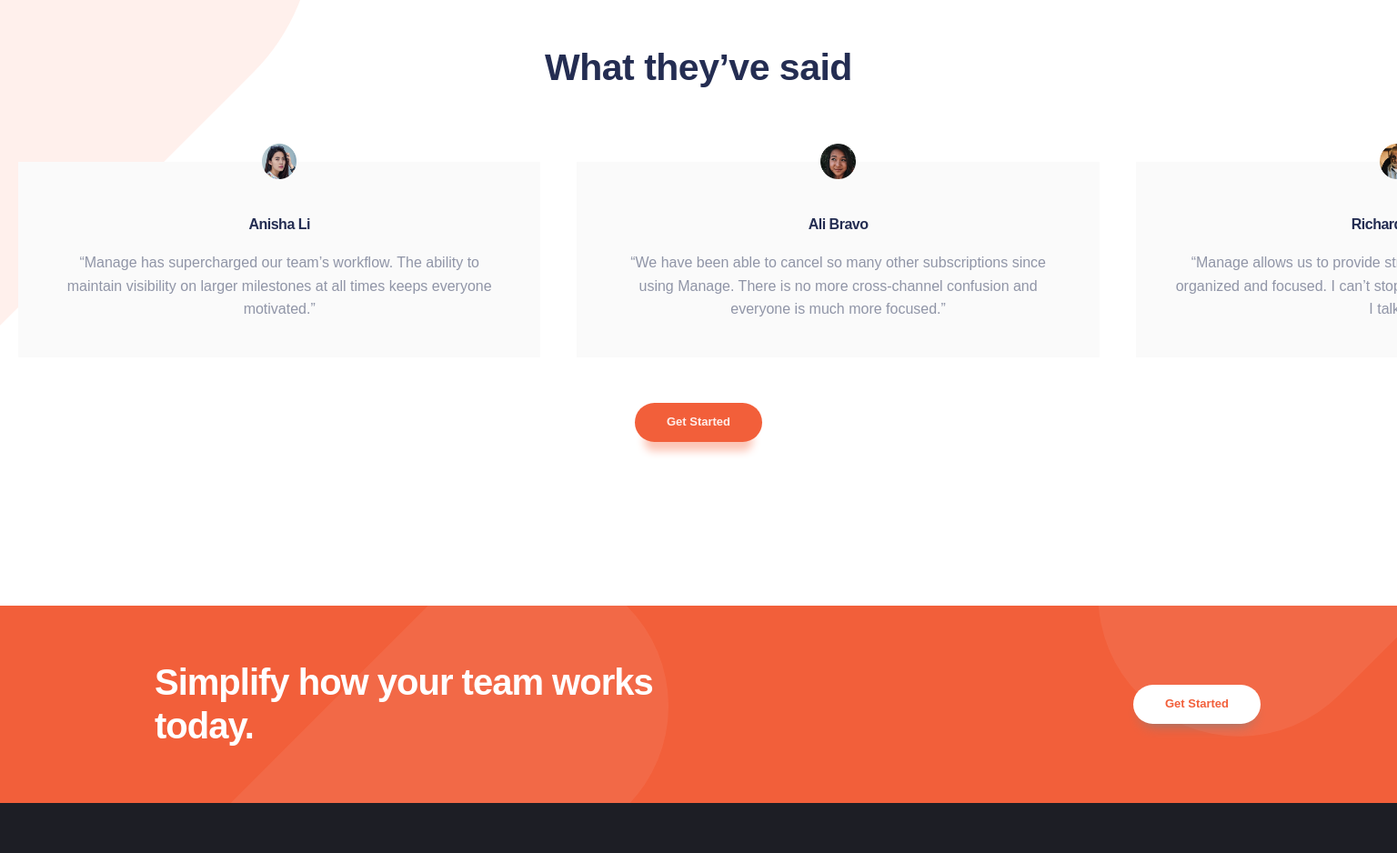
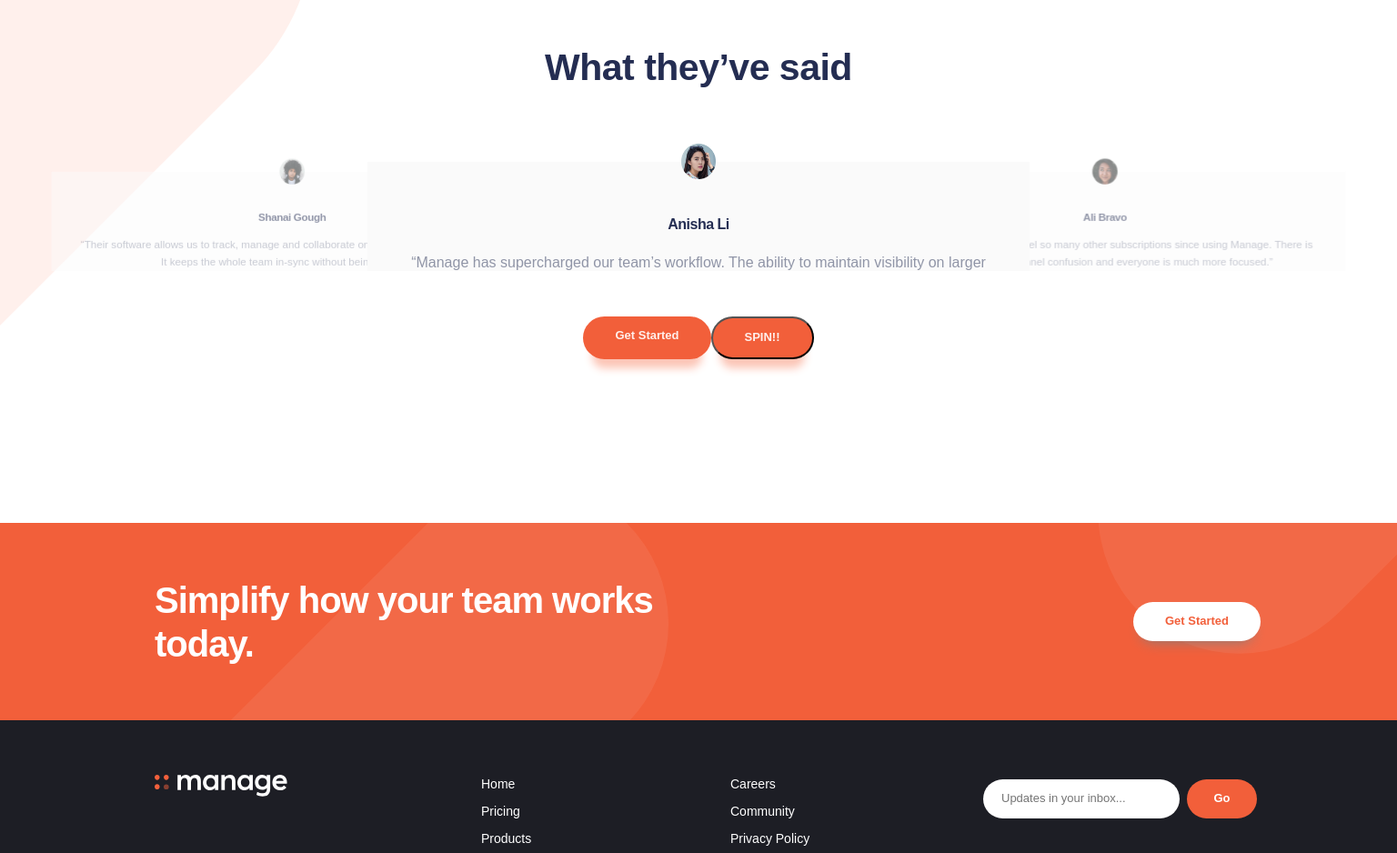
Before and after one commit to Breckles/manage_landing_page, a website: page index.html in a window 1536 px wide. Shown: the part 1377-2315 px from the top of the page at 91% size. Drawn offline with Linux system fonts and the light colour scheme; a web font is replaced by a local one.

Commit message:
began implementing the 3d spinner

```diff
--- a/index.html
+++ b/index.html
@@ -369,6 +369,8 @@
       <div class="buttonContainer">
         <a href="#"
            class="getStartedButton">Get Started</a>
+        <button class="getStartedButton"
+                id="spinButton">SPIN!!</button>
       </div>
     </section>
 
--- a/src/scripts/main.ts
+++ b/src/scripts/main.ts
@@ -1,14 +1,16 @@
-//// Testimonial Indicators ///////////////////////////////////////////////////////
-
 const testimonialsEl = document.querySelector(
   '#testimonials'
 ) as HTMLUListElement;
 
+const testimonials = testimonialsEl.children;
+
+//// Testimonial Indicators for smaller screens only ////////////////////////////
+
+if (window.screen.width < 1350) {
   const testimonialIndicatorsEl = document.querySelector(
     '#testimonialIndicator'
   ) as HTMLUListElement;
 
-const testimonials = testimonialsEl.children;
   const indicators = testimonialIndicatorsEl.children;
 
   let previousActiveBullet = testimonialIndicatorsEl.children[0]
@@ -43,6 +45,7 @@
 
   for (const testimonial of testimonials) {
     observer.observe(testimonial);
+  }
 }
 
 //// Form validation //////////////////////////////////////////////////////////
@@ -119,3 +122,37 @@
     menuOpen = false;
   }
 }
+
+//// 3D Testimonial Spinner for wider screens only ////////////////////////////////
+
+const spinButton = document.querySelector('#spinButton') as HTMLButtonElement;
+
+const orderedTestimonials: HTMLLIElement[] = [];
+
+for (const li of testimonials) {
+  orderedTestimonials.push(<HTMLLIElement>li);
+}
+
+spinButton.addEventListener('click', spinTestimonials);
+
+function spinTestimonials() {
+  console.log(orderedTestimonials);
+
+  orderedTestimonials[0].style.transform =
+    'translateX(-40vw) translateZ(-300px)';
+  orderedTestimonials[0].style.zIndex = '0';
+  orderedTestimonials[0].style.opacity = '0.5';
+
+  orderedTestimonials[1].style.transform = 'translateX(0vw) translateZ(0px)';
+  orderedTestimonials[1].style.zIndex = '2';
+  orderedTestimonials[1].style.opacity = '1';
+
+  orderedTestimonials[2].style.transform =
+    'translateX(40vw) translateZ(-300px)';
+
+  orderedTestimonials[3].style.transform = 'translateX(0) translateZ(-600px)';
+
+  // rotate array elements
+  let temp = orderedTestimonials.shift()!;
+  orderedTestimonials.push(temp);
+}
--- a/src/styles/main.scss
+++ b/src/styles/main.scss
@@ -246,7 +246,8 @@
 
     li {
       min-width: 100%;
-      min-height: 100%;
+      // min-height: 100%;
+      height: 100%;
       padding: 2rem;
 
       scroll-snap-align: center;
@@ -648,8 +649,43 @@
     }
 
     #testimonials {
+      // width: 100rem;
+      height: 20vh;
+      perspective: 800px;
+
+      // overflow-x: hidden;
+
       li {
-        min-width: 40%;
+        --min-width: 50%;
+        position: absolute;
+        min-width: var(--min-width);
+        max-width: var(--min-width);
+        height: 80%;
+        left: calc((100% - var(--min-width)) / 2);
+
+        transition: all 200ms ease-in-out;
+        // transform-origin: 50% 50% -150px;
+      }
+
+      #testimonial1 {
+        transform: translateX(0vw) translateZ(0px);
+        z-index: 2;
+        opacity: 1;
+      }
+
+      #testimonial2 {
+        transform: translateX(40vw) translateZ(-300px);
+        opacity: 0.5;
+      }
+
+      #testimonial3 {
+        transform: translateX(0) translateZ(-600px);
+        opacity: 0.5;
+      }
+
+      #testimonial4 {
+        transform: translateX(-40vw) translateZ(-300px);
+        opacity: 0.5;
       }
 
       .testimonial {
```
Also changed, not shown: dist/scripts/main.js, dist/styles/main.css, 2 other files. Lines whose indentation alone changed are shown as unchanged.
